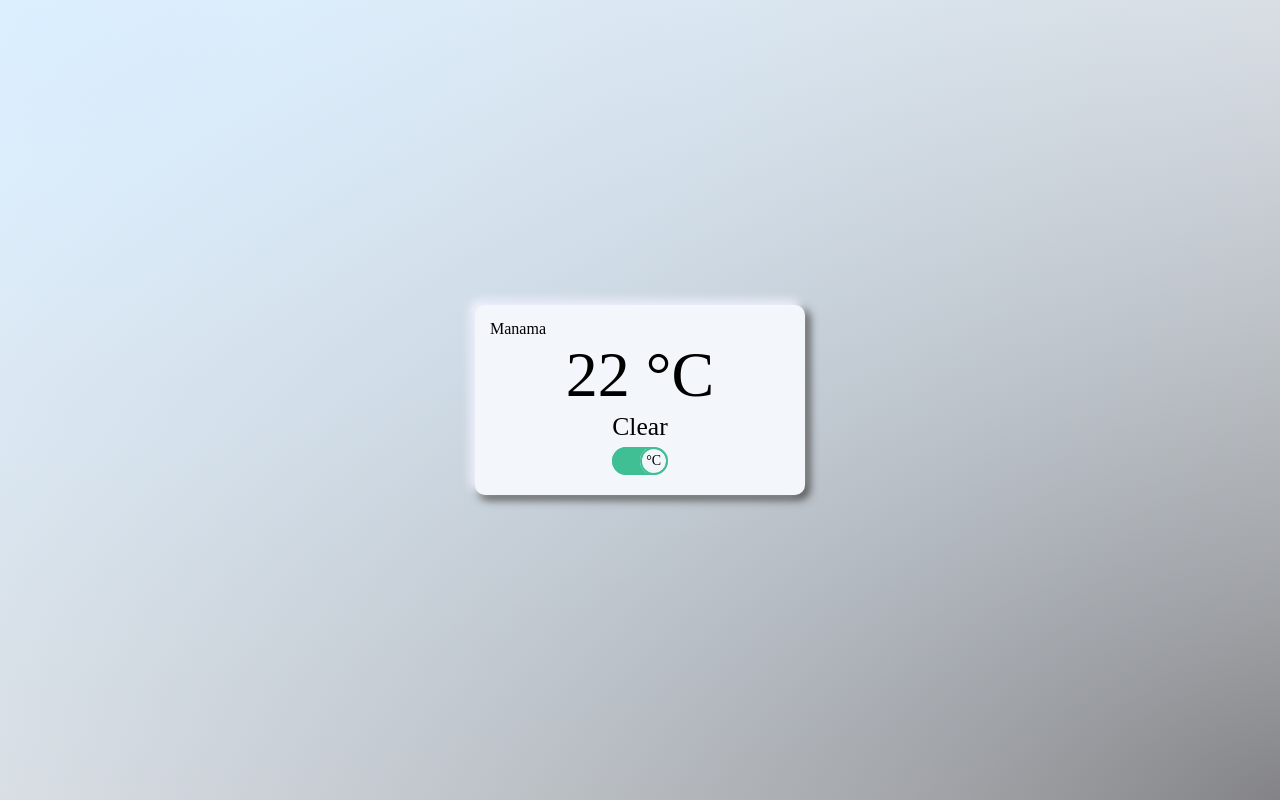
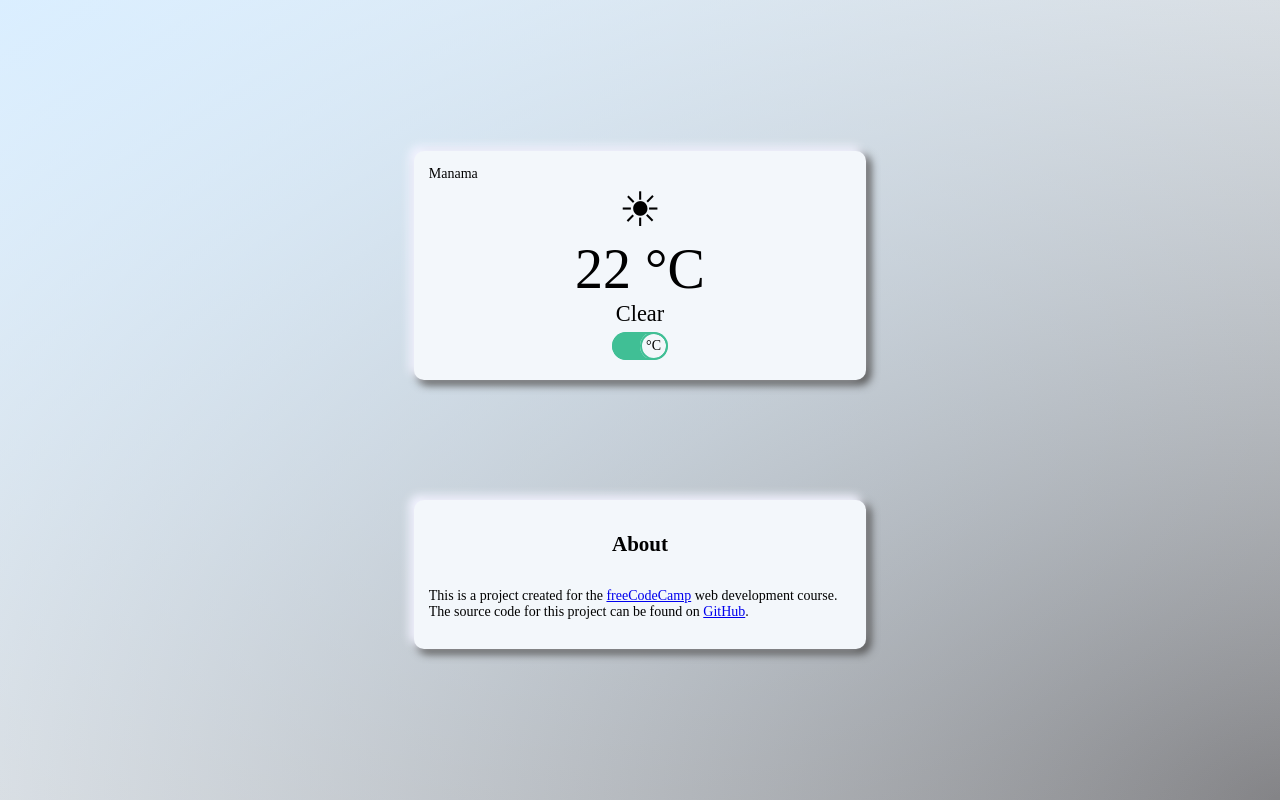
Before and after one commit to ShabanDev/Weather-app, a React app: page / in a window 1280 px wide. Built offline with nearby package versions, Linux system fonts and the light colour scheme; no server answers; the HTML template or start-up script is replaced by a standard one.

Commit message:
adjusted styling and added about section

```diff
--- a/routes.js
+++ b/routes.js
@@ -4,6 +4,7 @@ let axios   = require('axios').default;
 let express = require('express');
 
 let routes =  Router();
+
 
 routes.use(express.static(path.resolve(__dirname, 'dist')));
 
--- a/src/main.styl
+++ b/src/main.styl
@@ -2,6 +2,7 @@ c-color = hsl(240, 50%, 50%);
 f-color = hsl(160, 50%, 50%);
 
 body
+    font-size: 16px;
     margin: 0;
     background: radial-gradient(ellipse at top left, rgba(209, 234, 255, 0.8) , transparent),
             radial-gradient(ellipse at bottom right, rgba(101, 101, 105, 0.8), transparent);
@@ -10,19 +11,21 @@ body
 main
     display: flex;
     flex-direction: column;
-    justify-content: center;
+    justify-content: center
+    align-items: center;
     height: 100vh;
 
-.weather-info
+.nue-panel
     display: flex;
     flex-direction: column;
     align-items: center;
-    margin: 0 auto;
-    width: 300px;
+    width: 100%;
+    max-width: 300px;
     background-color: #f3f7fb;
     padding: 15px;
     border-radius: 10px;
     box-shadow: -4px -4px 8px 1px #f2f3ff, 4px 4px 8px 1px #555;
+    margin: 60px 0;
 
 .weather-city
     align-self: start;
@@ -30,11 +33,14 @@ main
 .weather-temperature
     font-size: 4em;
 
+.weather-symbol
+    font-size: 3.4em;
+
 .weather-status
     font-size: 1.6em;
 
 .unit-toggle
-    font-size: 14px;
+    //font-size: 14px;
     border-radius: 1em;
     display: inline-block;
     position: relative;
@@ -104,3 +110,11 @@ main
     left: calc(50% - 2em);
     color: f-color;
     border-color: f-color;
+
+@media (min-width: 480px)
+    body
+        font-size: 14px;
+
+    .nue-panel
+        max-width: 33%;
+        min-width: 400px;
--- a/src/main.tsx
+++ b/src/main.tsx
@@ -6,8 +6,38 @@ import UnitToggleButton from './components/UnitToggleButton';
 
 import './main.styl';
 
+const weatherSymbols = new Map<number, JSX.Element>();
+weatherSymbols.set(800, <span>&#9728;</span>);
+weatherSymbols.set(801, <span>&#x26C5;</span>);
+weatherSymbols.set(802, <span>&#x26C5;</span>);
+weatherSymbols.set(800, <span>&#x26C5;</span>);
+weatherSymbols.set(800, <span>&#x26C5;</span>);
+
+function getWeatherSymbol(code: number) : JSX.Element{
+    if(code > 800 && code <= 804){
+        return <span>&#x26C5;</span>;
+    }
+    else if(code >= 210 && code <= 221){
+        return <span>&#x1F329;</span>
+    }
+    else if(code >= 200 && code < 300){
+        return <span>&#x26C8;</span>
+    }
+    else if(code >= 300 && code < 600){
+        return <span>&#x1F327;</span>
+    }
+    else if(code >= 600 && code < 700){
+        return <span>&#x1F328;</span>
+    }
+    else if(code >= 700 && code < 800){
+        return <span>&#x1F32B;</span>
+    }
+    return <span>&#9728;</span>;
+}
+
 interface IAppState {
     weatherData: {
+        code: number,
         temp: number,
         status: string,
         city: string
@@ -24,6 +54,7 @@ class AppComponent extends React.Component<{}, IAppState> {
 
         this.state = {
             weatherData: {
+                code: 800,
                 temp: 273.15+22,
                 status: 'Clear',
                 city: 'Manama'
@@ -63,6 +94,7 @@ class AppComponent extends React.Component<{}, IAppState> {
             console.log(value);
             this.setState({
                 weatherData: {
+                    code: value.data.weather[0].id,
                     temp: value.data.main.temp,
                     status: value.data.weather[0].main,
                     city: `${value.data.name}, ${value.data.sys.country}`
@@ -77,7 +109,12 @@ class AppComponent extends React.Component<{}, IAppState> {
 
     render(){
         return <main>
-            <WeatherInfo temp={this.state.weatherData.temp} status={this.state.weatherData.status} city={this.state.weatherData.city} />
+            <WeatherInfo temp={this.state.weatherData.temp} status={this.state.weatherData.status} city={this.state.weatherData.city} code={this.state.weatherData.code} />
+            <section className="nue-panel">
+                <h2>About</h2>
+                <p>This is a project created for the <a href="https://www.freecodecamp.org/" target="_blank">freeCodeCamp</a> web development course.
+                The source code for this project can be found on <a href="https://github.com/GuyNumber9/Weather-app" target="_blank">GitHub</a>.</p>
+            </section>
         </main>;
     }
 }
@@ -85,7 +122,8 @@ class AppComponent extends React.Component<{}, IAppState> {
 interface WeatherInfoProps {
     temp: number,
     status: string,
-    city: string
+    city: string,
+    code: number
 }
 
 interface WeatherInfoState {
@@ -116,9 +154,12 @@ class WeatherInfo extends React.Component<WeatherInfoProps, WeatherInfoState> {
         }
 
         temp = Math.round(temp*100)/100;
-        return <section className="weather-info">
+        return <section className="weather-info nue-panel">
             <div className="weather-city">
                 {this.props.city}
+            </div>
+            <div className="weather-symbol">
+                {getWeatherSymbol(this.props.code)}
             </div>
             <div className="weather-temperature">
                 {temp} &deg;{this.state.isCelsius?'C':'F'}
```
Also changed, not shown: 2 other files (tests, documents, lock files or other folders).
